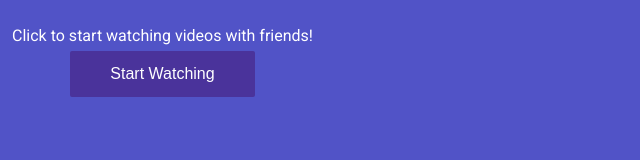
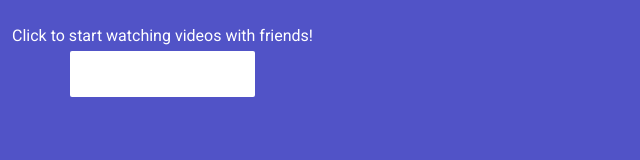
Before and after one commit to yelshall/YoutubeTogether-chrome-extension, a browser extension: page Pages/index.html in a window 1280 px wide. Shown: the whole page, without its empty margins (0-640 px from the left). Drawn offline with Linux system fonts and the light colour scheme.

Commit message:
First commit

```diff
--- a/Pages/css/main.css
+++ b/Pages/css/main.css
@@ -25,7 +25,7 @@ html {
 }
 
 #start-watching-button {
-    background-color: #4a339b;
+    background-color: #ffffff;
     border: none;
     color: white;
     padding: 14px 40px;
```
